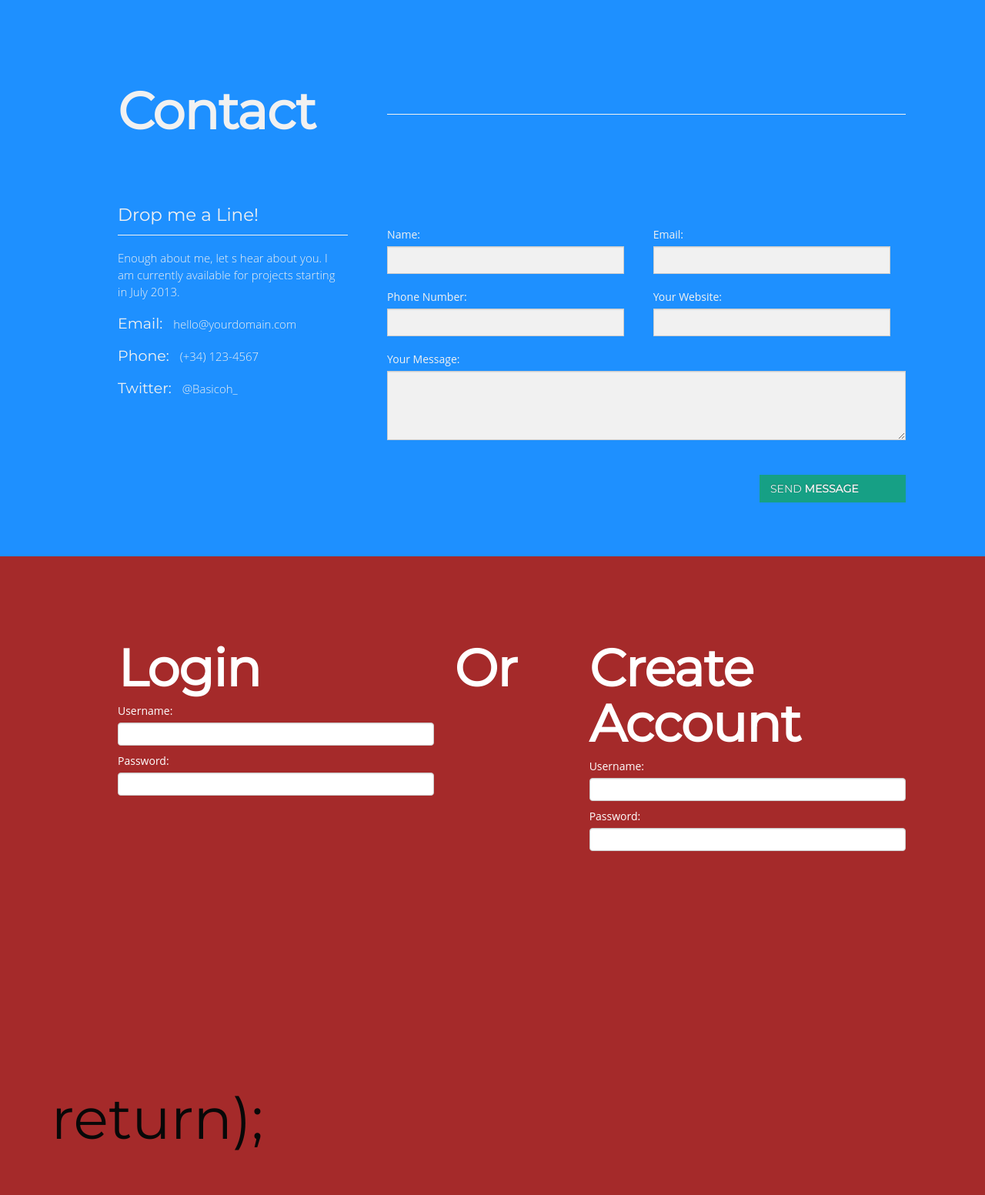
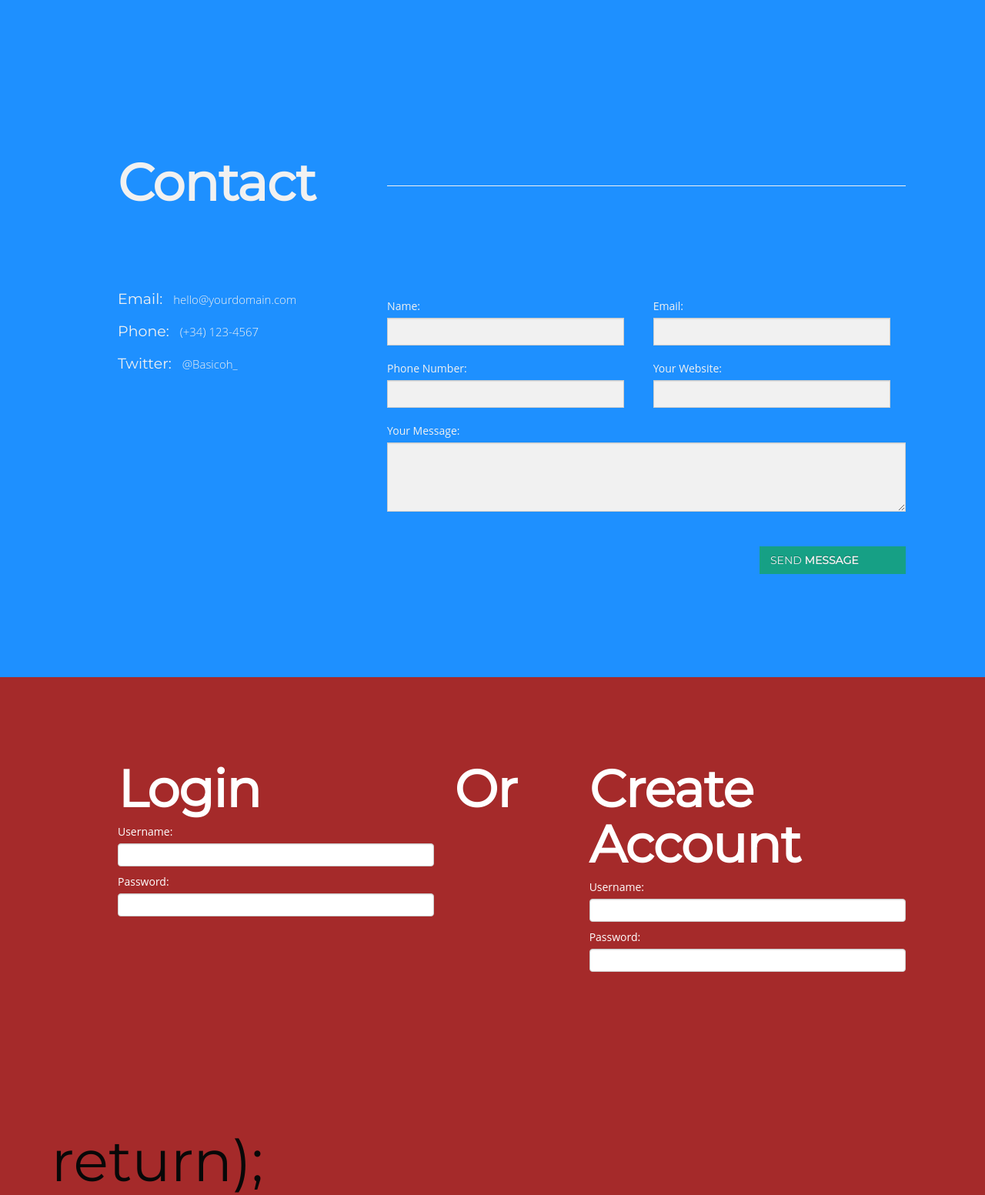
Before and after one commit to swstack/stephenstack.com, a Python web app: template src/app/resources/templates/index.html in a window 1280 px wide. Shown: the part 2582-4135 px from the top of the page at 77% size. Before the commit the page ends 4077 px from the top, so only its background shows below. Run offline with Jinja, Linux system fonts and the light colour scheme; the template is opened without the code that fills it, so the values that code supplies are empty; some libraries are stand-ins or nearby versions; some web fonts are replaced.

Commit message:
padding tweakage

```diff
--- a/src/app/resources/css/main.css
+++ b/src/app/resources/css/main.css
@@ -43,7 +43,7 @@ css shorthand:
 
 #login_content {
 	margin-top: -30%;
-	margin-bottom: 30%;
+	margin-bottom: 20%;
 }
 
 body {
@@ -89,6 +89,7 @@ body {
 
 #section1 .intro {
     margin: 130px 0;
+    padding-top: 5%;
 }
 
 #section1 .thumb {
@@ -111,7 +112,6 @@ body {
     line-height: 28px;
     margin: 0px;
     width: 80%;
-
 }
 
 
@@ -119,6 +119,8 @@ body {
 
 #section2 {
 	background: #DCDCDC;
+	padding-top: 10%;
+    padding-bottom: 10%;
 }
 
 #section2 .read-more a, #section4 .read-mor e a:hover {
@@ -184,6 +186,8 @@ body {
 	background: #2F4F4F;
     background-image:url(../img/project-bg.jpg);
     color: #F1F1F1;
+    padding-top: 15%;
+    padding-bottom: 15%;
 }
 
 #section3 h2 {
@@ -203,7 +207,8 @@ body {
 	background: #1E90FF;
     margin-bottom: 20%;
     color: #F1F1F1;
-    padding-bottom: 0px;
+    padding-top: 15%;
+    padding-bottom: 5%;
 }
 
 #section4 h4.intro {
--- a/src/app/resources/templates/index.html
+++ b/src/app/resources/templates/index.html
@@ -330,9 +330,6 @@
 					<!-- /row-fluid -->
 					<div class="row-fluid content">
 						<div class="span4">
-							<h4 class="intro">Drop me a Line!</h4>
-							<p>Enough about me, let s hear about you. I am currently
-								available for projects starting in July 2013.</p>
 							<div class="row-fluid alt">
 								<h5>Email:</h5>
 								<span>hello@yourdomain.com</span>
```
